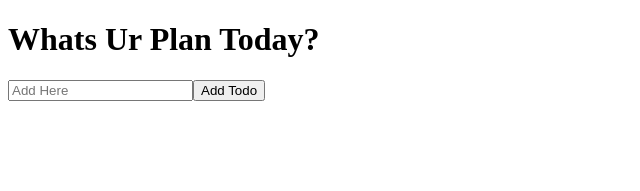
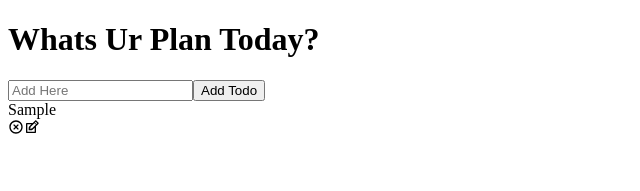
Before and after one commit to romanbatavi/react-todo-list2, a React (Create React App) app: page / in a window 1280 px wide. Both pictures are taken after typing "Sample" into the empty fields and a click on the button "Add Todo". Shown: the top 191 px of the page, without its empty margins (0-640 px from the left). Built offline with nearby package versions, Linux system fonts and the light colour scheme.

Commit message:
todos, function, geticons

```diff
--- a/package.json
+++ b/package.json
@@ -8,6 +8,7 @@
     "@testing-library/user-event": "^12.8.3",
     "react": "^17.0.2",
     "react-dom": "^17.0.2",
+    "react-icons": "^4.2.0",
     "react-scripts": "4.0.3",
     "web-vitals": "^1.1.1"
   },
--- a/src/components/Todo.js
+++ b/src/components/Todo.js
@@ -0,0 +1,27 @@
+import React, { useState } from 'react'
+import TodoForm from './TodoForm'
+import { RiCloseCircleLine } from 'react-icons/ri'
+import { TiEdit } from 'react-icons/ti'
+
+function Todo({todos, completeTodo}) {
+    const [edit, setEdit] = useState({
+        id: null,
+        value: ''
+    });
+
+    return todos.map((todo, index) => (
+        <div className={todo.isComplete ? 'todo-row complete' : 'todo-row'}
+        key={index}
+        >
+        <div key={todo.id} onClick={() => completeTodo(todo.id)}>
+        {todo.text}
+        </div>
+        <div className="icons">
+            <RiCloseCircleLine />
+            <TiEdit />
+        </div>
+        </div>
+    ));
+}
+
+export default Todo
--- a/src/components/TodoList.js
+++ b/src/components/TodoList.js
@@ -1,5 +1,5 @@
 import React, {useState} from 'react'
-
+import Todo from './Todo'
 import TodoForm from './TodoForm'
 function TodoList() {
     const [todos, setTodos] = useState([]);
@@ -14,12 +14,26 @@ function TodoList() {
         setTodos(newTodos)
     };
 
+    const completeTodo = id => {
+        let updateTodos = todos.map(todo => {
+            if (todo.id === id) {
+                todo.isComplete = !todo.isComplete
+            }
+            return todo
+        });
+        setTodos(updateTodos);
+    };
+
     return (
         <div>
             <h1>Whats Ur Plan Today?</h1>
             <TodoForm onSubmit={addTodo}/>
+            <Todo
+            todos={todos}
+            completeTodo={completeTodo}
+            />
         </div>
-    )
+    );
 }
 
 export default TodoList
```
Also changed, not shown: 1 other file (tests, documents, lock files or other folders).
